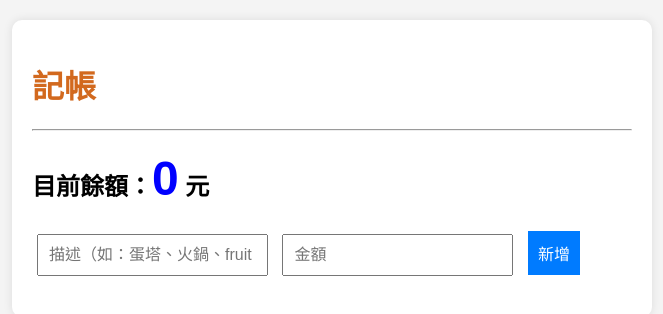
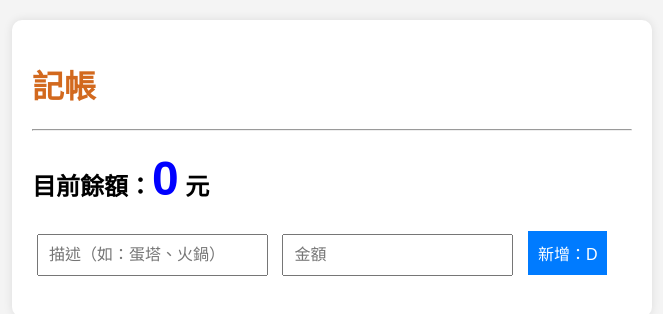
Before and after one commit to Xioko9595/Xioko9595.github.io, a plain HTML site: page index.html in a window 1280 px wide. Shown: the whole page, without its empty margins (308-971 px from the left). Drawn offline with Linux system fonts and the light colour scheme.

Commit message:
Update index.html

```diff
--- a/index.html
+++ b/index.html
@@ -14,9 +14,9 @@
          <h2>目前餘額：<span id="balance">0</span> 元</h2>
       </div>
       <form id="transaction-form">
-         <input type="text" id="description" placeholder="描述（如：蛋塔、火鍋、fruit、薪水）" required />
+         <input type="text" id="description" placeholder="描述（如：蛋塔、火鍋）" required />
          <input type="number" id="amount" placeholder="金額" required />
-         <button type="submit">新增</button>
+         <button type="submit">新增：D</button>
       </form>
       <ul id="transaction-list"></ul>
   </div>
```
